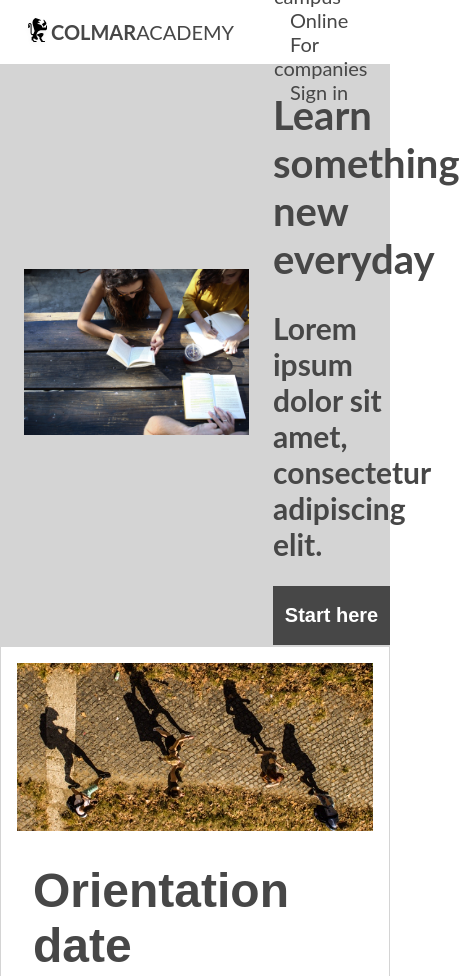
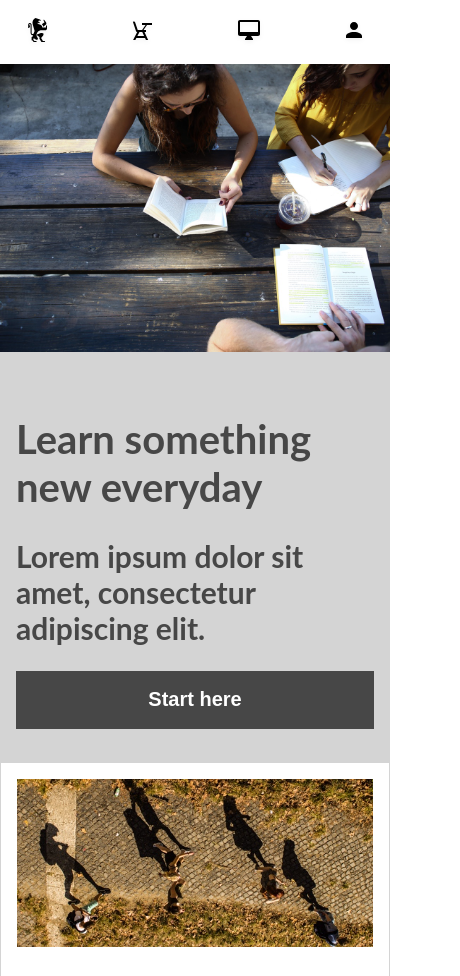
Before and after one commit to proshanto-c/Colmar-Academy, a plain HTML site: page index.html in a window 390 px wide. Shown: the top 976 px of the page, 460 px wide, since content can reach past the window. Drawn offline with Linux system fonts and the light colour scheme.

Commit message:
mobile nav bar and landing (full draft 1 complete)

```diff
--- a/index.html
+++ b/index.html
@@ -32,6 +32,10 @@
                     <li>Sign in</li>
                 </ul></nav>
             </div>
+            <img src="./resources/assets/images/ic-logo.svg" class="mobileNavBar">
+            <img src="./resources/assets/images/ic-on-campus.svg" class="mobileNavBar">
+            <img src="./resources/assets/images/ic-online.svg" class="mobileNavBar">
+            <img src="./resources/assets/images/ic-login.svg" class="mobileNavBar">
         </header>
 
         <div class="mainContent">
--- a/resources/css/mobilestyle.css
+++ b/resources/css/mobilestyle.css
@@ -2,6 +2,29 @@
     .whiteBack {
         border-top: 1px solid rgb(212,212,212);
         border-bottom: 1px solid rgb(212,212,212);
+    }
+
+    #logo, #navBar{
+        display: none;
+    }
+
+    .mobileNavBar {
+        display: block;
+    }
+
+    #landing {
+        display: block;
+        width: 100%;
+    }
+
+    #banner {
+        max-width: 100%;
+        padding: 0;
+    }
+
+    #text {
+        max-width: 100%;
+        padding: 32px 16px;
     }
 
     #desktopMainArticle {
@@ -77,6 +100,10 @@
 }
 
 @media only screen and (min-width: 700px) {
+    .mobileNavBar {
+        display: none;
+    }
+
     #mobilePanelBoard {
         display: none;
     }
```
